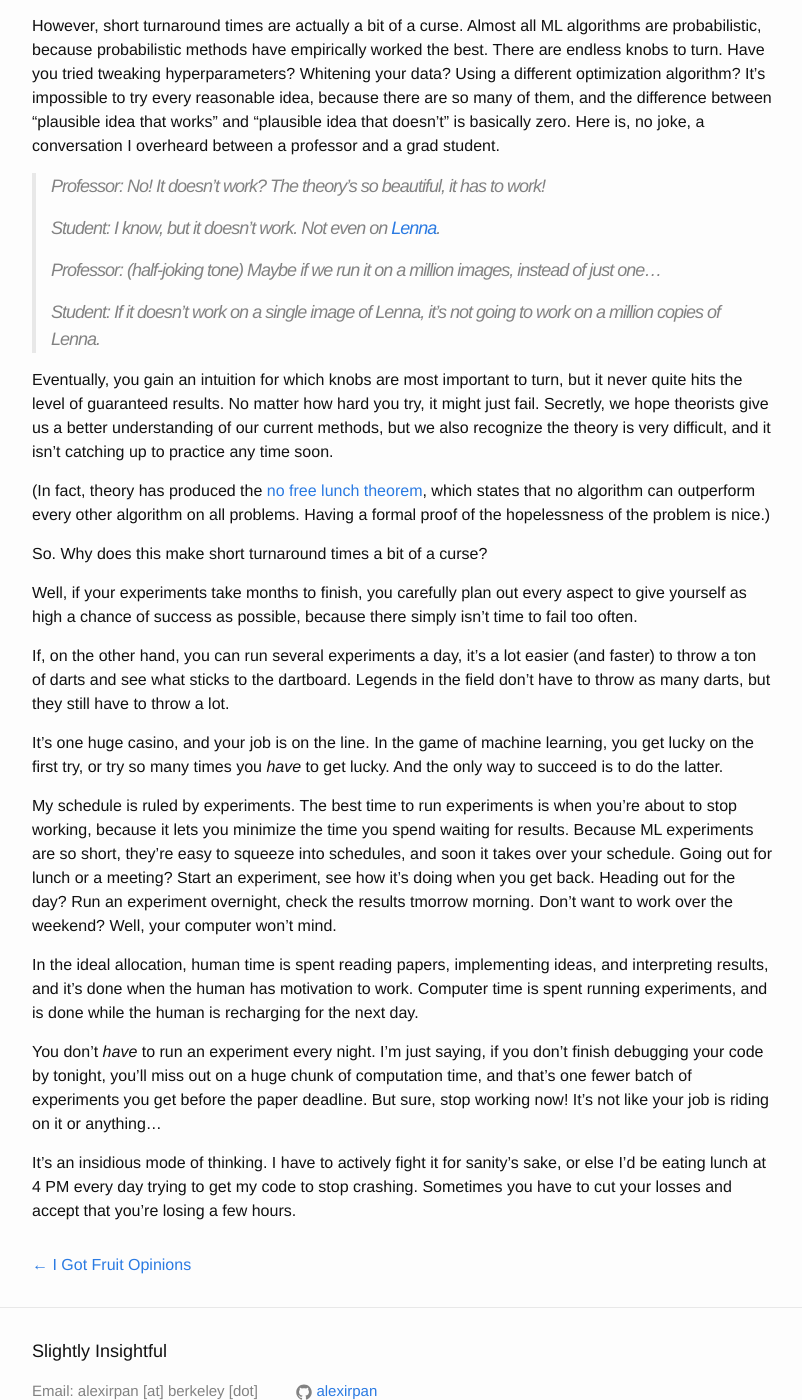
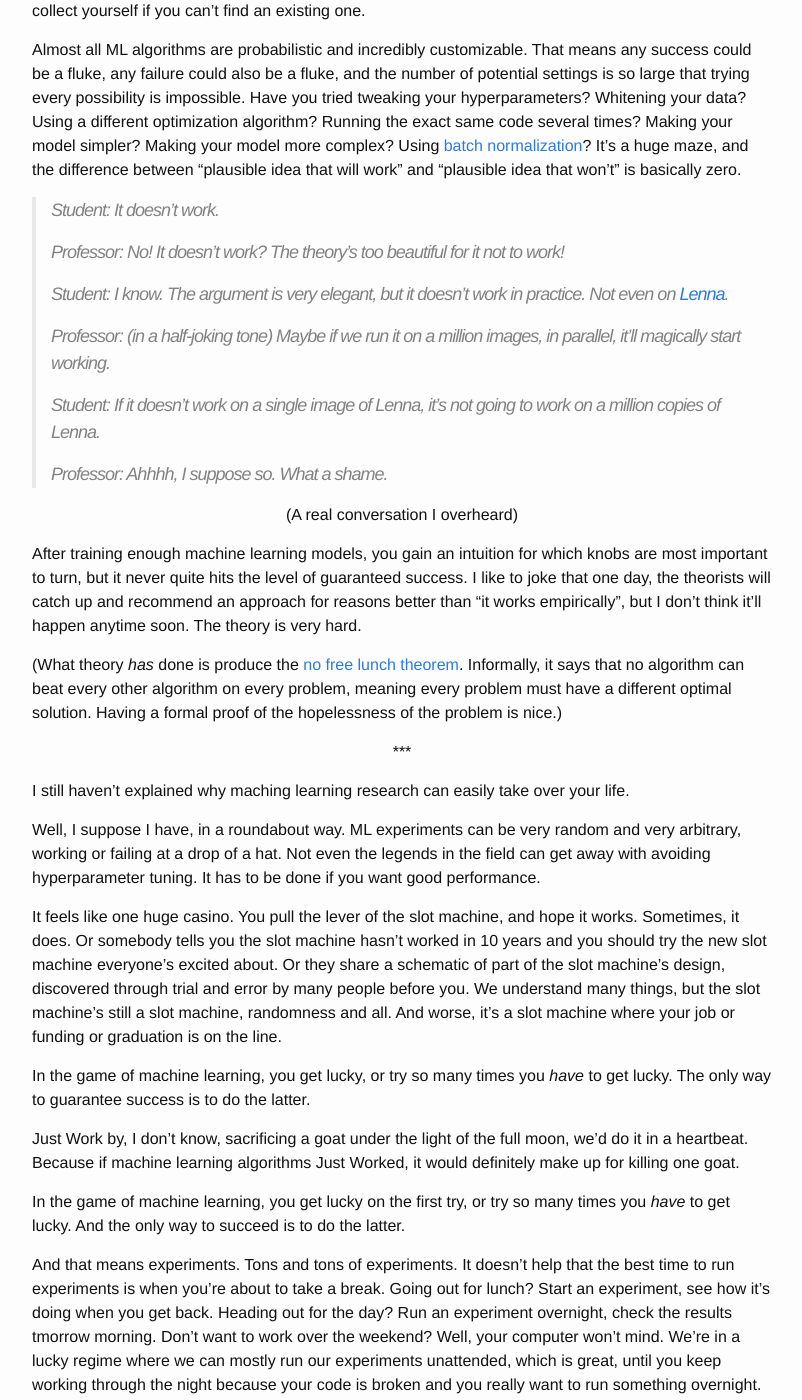
Before and after one commit to alexirpan/alexirpan.github.io, a Jekyll site: the page built from _posts/2016-07-14-ml-sleep.markdown, in a window 1280 px wide and 1400 px high, scrolled down 920 px. Shown: the whole window, without its empty margins (238-1040 px from the left). Built offline with Jekyll 4.4.1, drawn with Linux system fonts in a browser that asks for light colours; some of the changed text lies outside the part shown.

Commit message:
Just want this done, starting to feel acceptable

```diff
--- a/_posts/2016-07-14-ml-sleep.markdown
+++ b/_posts/2016-07-14-ml-sleep.markdown
@@ -1,6 +1,6 @@
 ---
 layout: post
-title:  "TITLE PLEASE"
+title:  "Machine Learning Workaholism"
 date:   2016-07-15 00:55:00 -0700
 ---
 
@@ -8,107 +8,138 @@ Machine learning is the study of algorithms that let a computer
 learn insights from data in a semi-autonomous way.
 
 Machine learning *research* is the process by which researchers
-get addicted to gambling their time to try to get better
+get addicted to gambling their time in the name of improved
 results.
 
-Let me explain.
+Let me explain why.
 
 \*\*\*
 {: .centered }
 
-Despite all the math on the surface, machine learning is a largely
+Despite all the math in machine learning, ML is a largely
 experimental field. That's not saying there's no theory. There's
 plenty of theory. A short list: multi-armed bandits, contextual bandits, convex
 optimization, non-convex optimization, directed graphical models,
-Markov random fields. If you look, the theory is there.
+Markov random fields. If you look for it, the proofs are there. It's
+also not saying there's no place for theory. Although not everyone wants
+to spend the time learning the proof of their algorithm's convergence, everyone
+wants the proof to exist.
 
-However, the flashy results that industry cares about is stuff like
-speech recognition and translations.
-These advances come from the experimentalist side of machine learning.
-The theory is important, but you can get surprisingly far without it.
+However, in applications-driven domains like speech recognition and
+translation, people care about results first, theoretical justification second.
+That means a lot of hacky heuristics, tied together in whatever way makes them
+work the best. And, discovering which heuristics work the best takes time.
 
-Here's the scientific method, the core of every field.
+At the core of machine learning, or any science really, is the scientific
+method.
 
 1. Make hypothesis.
 2. Design an experiment to test that hypothesis.
 3. Implement and run the experiment.
 4. Interpret the analytics.
-5. Refine the hypothesis and experiment design.
+5. Refine the hypothesis with more informed experiment designs.
 6. Repeat until enlightenment.
 
-For ML, the hypotheses are usually like "I believe this method will improve
-upon the state of the art because of these reasons." The experiments are
-algorithmic tweaks that verify whether the reasoning holds true. Luckily,
-ML experiments have turnaround times measured in hours. I hear other fields
-have experiments that take weeks, or months.
+In machine learning, the hypotheses are beliefs that an approach will
+improve upon the state of the art, and the experiments are algorithmic
+implementations benchmarked on datasets. The datasets are either canonical
+ones from the subfield you're working in (like ImageNet for image classification),
+or ones you collect yourself if you can't find an existing one.
 
-However, short turnaround times are actually a bit of a curse.
-Almost all ML algorithms are probabilistic, because probabilistic methods
-have empirically worked the best. There are endless knobs to turn. Have you
-tried tweaking hyperparameters? Whitening your data? Using a different
-optimization algorithm?
-It's impossible to try every reasonable idea, because there are so many of
-them, and the difference between "plausible idea that works" and "plausible
-idea that doesn't" is basically zero. Here is, no joke, a conversation I
-overheard between a professor and a grad student.
+Almost all ML algorithms are probabilistic and incredibly customizable.
+That means any success could be a fluke, any failure could also be a fluke,
+and the number of potential settings is so large that trying every possibility
+is impossible.
+Have you tried tweaking your hyperparameters?
+Whitening your data? Using a different optimization algorithm?
+Running the exact same code several times? Making your model simpler? Making
+your model more complex? Using [batch normalization](https://arxiv.org/abs/1502.03167)?
+It's a huge maze, and
+the difference between "plausible idea that will work" and "plausible
+idea that won't" is basically zero.
 
-> Professor: No! It doesn't work? The theory's so beautiful, it has to work!
+> Student: It doesn't work.
 >
-> Student: I know, but it doesn't work. Not even on [Lenna](https://en.wikipedia.org/wiki/Lenna).
+> Professor: No! It doesn't work? The theory's too beautiful for it not
+> to work!
 >
-> Professor: (half-joking tone) Maybe if we run it on a million images, instead
-> of just one...
+> Student: I know. The argument is very elegant, but it doesn't work in practice.
+> Not even on [Lenna](https://en.wikipedia.org/wiki/Lenna).
+>
+> Professor: (in a half-joking tone) Maybe if we run it on a million images,
+> in parallel, it'll magically start working.
 >
 > Student: If it doesn't work on a single image of Lenna, it's not going to work
 > on a million copies of Lenna.
+>
+> Professor: Ahhhh, I suppose so. What a shame.
 
-Eventually, you gain an intuition for which knobs are most important
-to turn, but it never quite hits the level of guaranteed results. No matter
-how hard you try, it might just fail. Secretly, we hope theorists give
-us a better understanding of our current methods, but we also recognize the
-theory is very difficult, and it isn't catching up to practice any time soon.
+(A real conversation I overheard)
+{: .centered }
 
-(In fact, theory has produced the [no free lunch theorem](https://en.wikipedia.org/wiki/No_free_lunch_theorem),
-which states that no algorithm can outperform every other algorithm on all
-problems. Having a formal proof of the hopelessness of the problem is nice.)
+After training enough machine learning models, you gain an intuition for which
+knobs are most important to turn, but it never quite hits the level of guaranteed
+success. I like to joke that one day, the theorists will catch up and recommend
+an approach for reasons better than "it works empirically", but I don't think
+it'll happen anytime soon. The theory is very hard.
 
-So. Why does this make short turnaround times a bit of a curse?
+(What theory *has* done is produce the [no free lunch theorem](http://www.no-free-lunch.org/).
+Informally, it says that no algorithm can beat every other algorithm on
+every problem, meaning every problem must have a different optimal solution.
+Having a formal proof of the hopelessness of the problem is nice.)
 
-Well, if your experiments take months to finish, you carefully plan out every aspect
-to give yourself as high a chance of success as possible, because there simply
-isn't time to fail too often.
+\*\*\*
+{: .centered }
 
-If, on the other hand, you can run several experiments a day, it's a lot easier
-(and faster) to throw a ton of darts and see what sticks to the dartboard.
-Legends in the field don't have to throw as many darts, but they still have to
-throw a lot.
+I still haven't explained why maching learning research can easily take over
+your life.
 
-It's one huge casino, and your job is on the line.
+Well, I suppose I have, in a roundabout way. ML experiments can be very random
+and very arbitrary, working or failing at a drop of a hat. Not even the legends
+in the field can get away with avoiding hyperparameter tuning. It has to be
+done if you want good performance.
+
+It feels like one huge casino. You pull the lever of the slot machine, and
+hope it works. Sometimes, it does. Or somebody tells you the slot machine
+hasn't worked in 10 years and you should try the new slot machine everyone's
+excited about. Or they share a schematic of part of the slot machine's
+design, discovered through trial and error by many people before you.
+We understand many things, but the slot machine's still a slot machine,
+randomness and all. And worse, it's a slot machine where your job or
+funding or graduation is on the line.
+
+In the game of machine learning, you get lucky, or try
+so many times you *have* to get lucky. The only way to guarantee success
+is to do the latter.
+
+Just Work by, I don't know, sacrificing a goat under the light of the full moon,
+we'd do it in a heartbeat. Because if machine learning algorithms Just Worked,
+it would definitely make up for killing one goat.
+
 In the game of machine learning, you get lucky on the first try, or try
 so many times you *have* to get lucky. And the only way to succeed is to
 do the latter.
 
-My schedule is ruled by experiments. The best time to run experiments is when
-you're about to stop working, because it lets you minimize the time you spend
-waiting for results. Because ML experiments are so short, they're easy to
-squeeze into schedules, and soon it takes over your schedule.
-Going out for lunch or a meeting? Start an experiment, see how it's doing when
+And that means experiments. Tons and tons of experiments. It doesn't help that
+the best time to run experiments is when you're about to take a break.
+Going out for lunch? Start an experiment, see how it's doing when
 you get back. Heading out for the day? Run an experiment overnight, check the
 results tmorrow morning. Don't want to work over the weekend? Well, your computer
-won't mind.
+won't mind. We're in a lucky regime where we can mostly run our experiments
+unattended, which is great, until you keep working through the night because
+your code is broken and you really want to run something overnight.
+(This is how people promise to themselves they'll leave by 7 PM, and end up
+staying until midnight.)
 
-In the ideal allocation, human time is spent reading papers, implementing
-ideas, and interpreting results, and it's done when the human has motivation to
-work. Computer time is spent running experiments, and is done while the human
-is recharging for the next day.
+It's the kind of mindset that sucks in people who have workaholic mindsets.
+You don't *have* to run an experiment every night. I'm just saying, if this
+code isn't fixed by tonight, you're going to miss out on so much delicious
+computation time. Don't come crawling back to me if you fail because you
+didn't throw enough darts at the dartboard...
 
-You don't *have* to run an experiment every night. I'm just saying, if you don't
-finish debugging your code by tonight, you'll miss out on a huge chunk of
-computation time, and that's one fewer batch of experiments you get before the
-paper deadline. But sure, stop working now! It's not like your job is riding
-on it or anything...
+I've been trying to avoid falling into that hole, with strictly enforced
+work-life balance. I'd like to have time for other things, like blogging.
+Or more importantly, video games. (No, but seriously, I am sorry I
+haven't been blogging very often.)
 
-It's an insidious mode of thinking. I have to actively fight it for sanity's
-sake, or else I'd be eating lunch at 4 PM every day trying to get my code to
-stop crashing. Sometimes you have to cut your losses and accept that you're
-losing a few hours.
+Untill then, here's us. On the raggedy edge.
```
